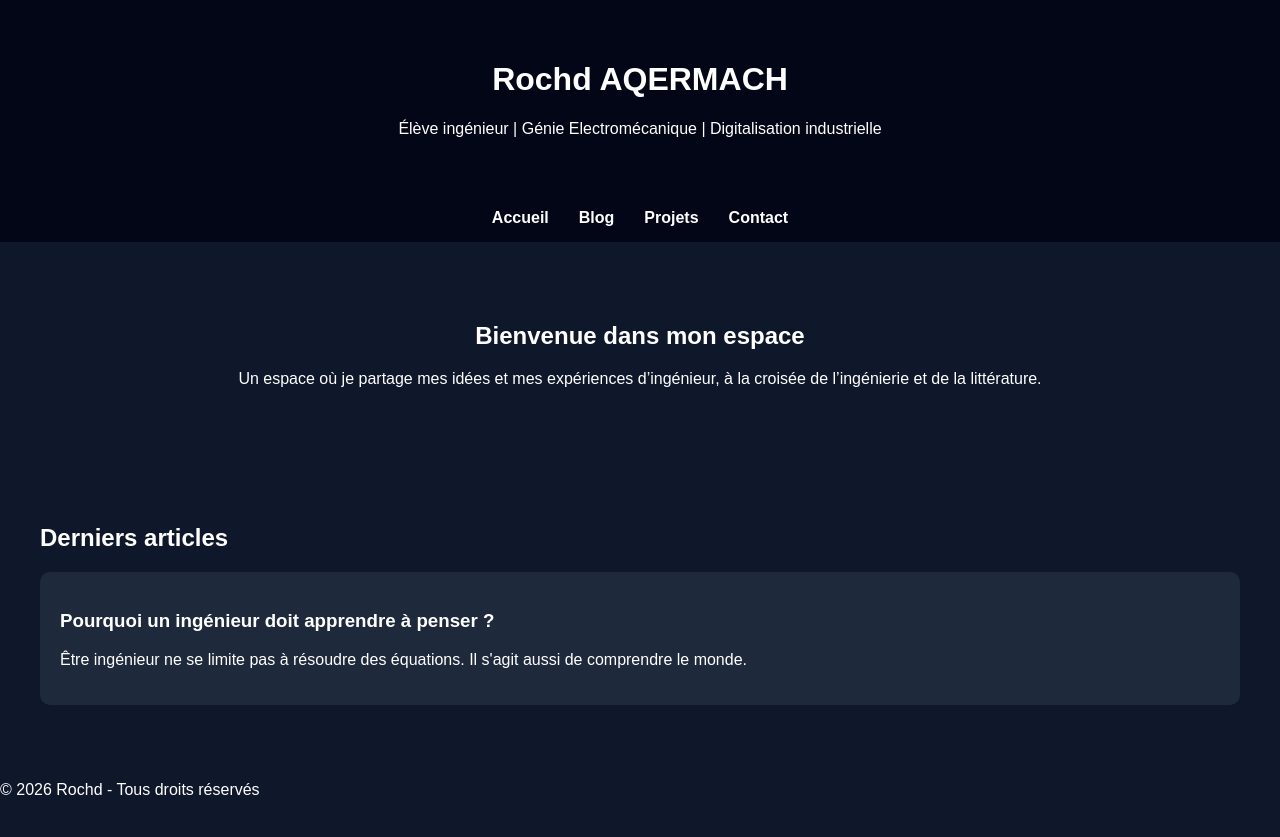
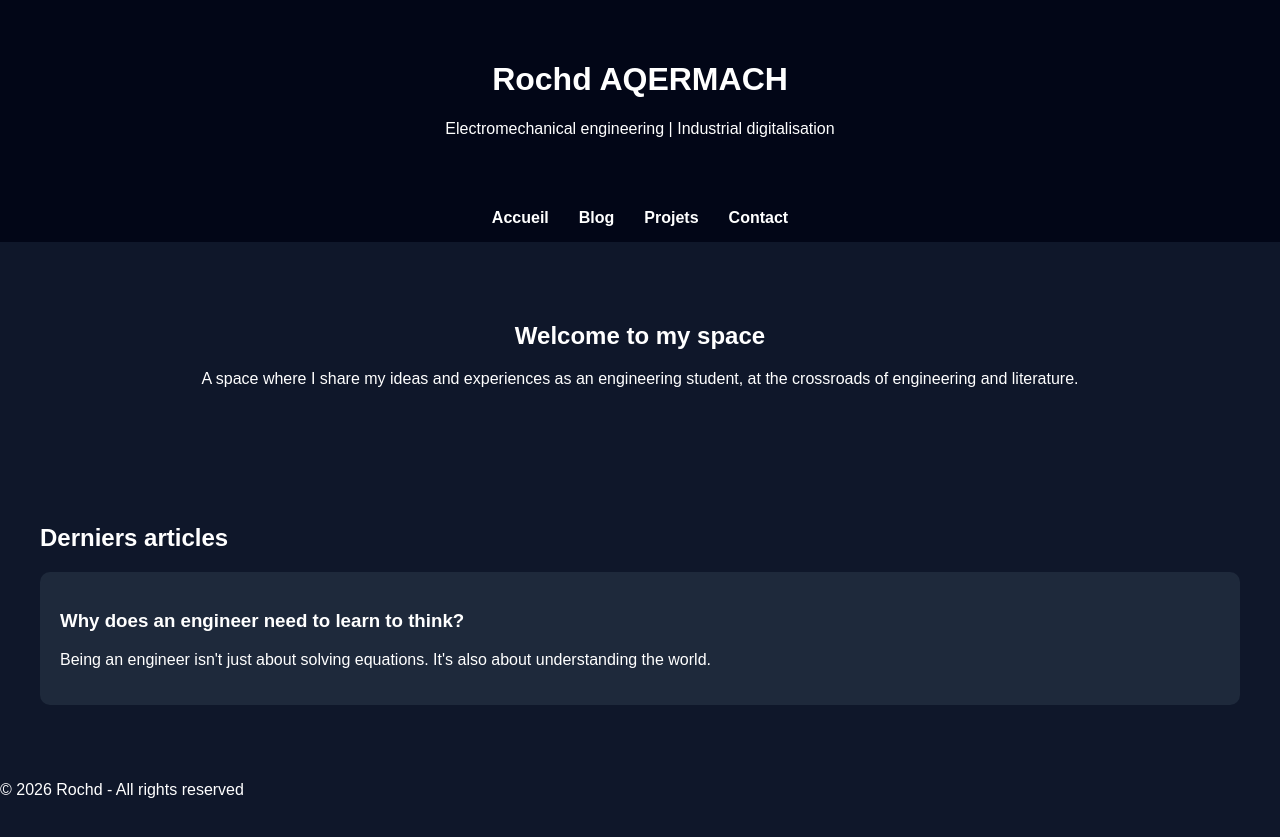
Before and after one commit to Averroes40/Rochd-journal, a Jekyll site: the page index.html, which Jekyll copies as it is, in a window 1280 px wide. Shown: the top 837 px of the page. Built offline with Jekyll 4.4.1, drawn with Linux system fonts in a browser that asks for light colours.

Commit message:
Update index.html

```diff
--- a/index.html
+++ b/index.html
@@ -9,7 +9,7 @@
 
 <header>
     <h1>Rochd AQERMACH</h1>
-    <p>Élève ingénieur | Génie Electromécanique | Digitalisation industrielle</p>
+    <p>Electromechanical engineering | Industrial digitalisation</p>
 </header>
 
 <nav>
@@ -20,10 +20,9 @@
 </nav>
 
 <section class="hero">
-    <h2>Bienvenue dans mon espace</h2>
+    <h2>Welcome to my space</h2>
     <p>
-        Un espace où je partage mes idées et mes expériences d’ingénieur,
-        à la croisée de l’ingénierie et de la littérature.
+        A space where I share my ideas and experiences as an engineering student, at the crossroads of engineering and literature.
     </p>
 </section>
 
@@ -31,17 +30,17 @@
     <h2>Derniers articles</h2>
 
     <article>
-        <h3>Pourquoi un ingénieur doit apprendre à penser ?</h3>
+        <h3>Why does an engineer need to learn to think?</h3>
         <p>
-            Être ingénieur ne se limite pas à résoudre des équations.
-            Il s'agit aussi de comprendre le monde.
+            Being an engineer isn't just about solving equations.
+It's also about understanding the world.
         </p>
     </article>
 
 </section>
 
 <footer>
-    <p>© 2026 Rochd - Tous droits réservés</p>
+    <p>© 2026 Rochd - All rights reserved</p>
 </footer>
 
 </body>
```
